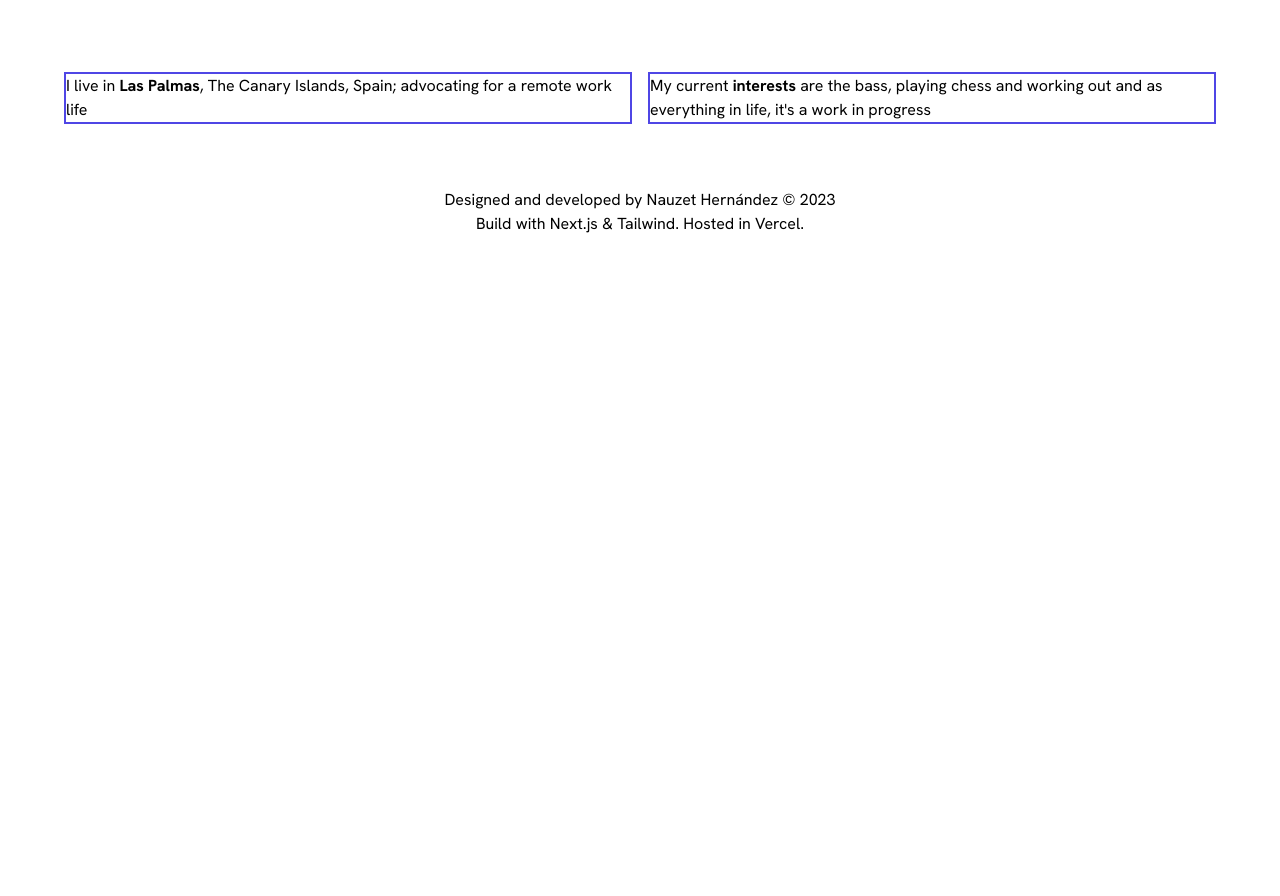
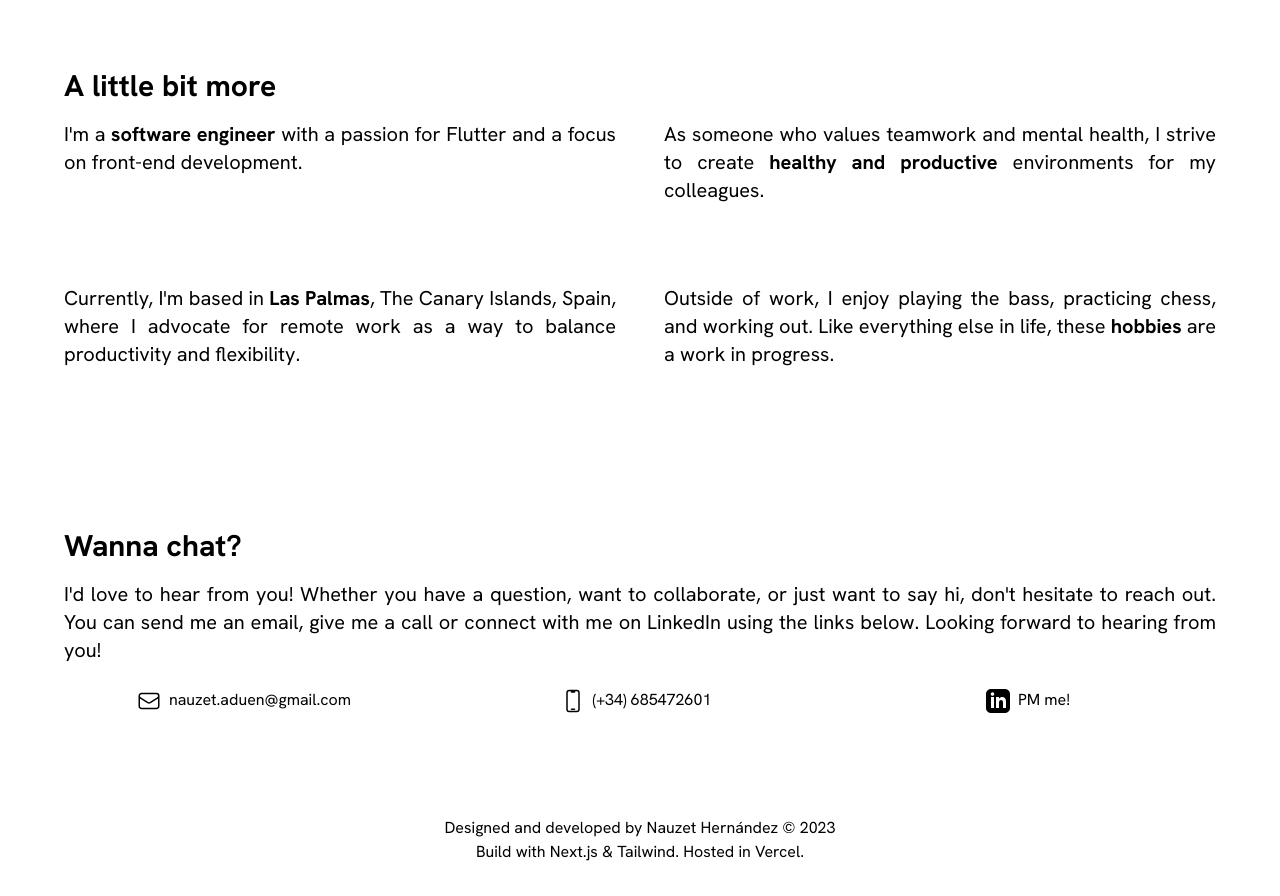
Before and after one commit to NauzetAduen/nauzet-blog, a Next.js app: page / in a window 1280 px wide. Shown: the part 400-1296 px from the top of the page. Before the commit the page ends 800 px from the top, so only its background shows below. Built offline with nearby package versions, Linux system fonts and the light colour scheme.

Commit message:
Improve landing, Adapt IconBlock to new landing

```diff
--- a/app/home/components/contactBlock.tsx
+++ b/app/home/components/contactBlock.tsx
@@ -1,11 +1,24 @@
 import IconBlock from "./iconBlock";
+import { EmailSvg, LinkedinSvg, PhoneSvg } from "./svg";
 
 export default function ContactBlock() {
   return (
-    <div className="bg-red-600">
-      <IconBlock iconPath="" content="a" />
-      <IconBlock iconPath="" content="b" />
-      <IconBlock iconPath="" content="c" />
+    <div className="grid grid-cols-3 gap-6 pt-4">
+      <IconBlock
+        svgComponent={EmailSvg}
+        text="nauzet.aduen@gmail.com"
+        url="mailto:nauzet.aduen@gmail.com"
+      />
+      <IconBlock
+        svgComponent={PhoneSvg}
+        text="(+34) 685472601"
+        url="tel:+34685472601"
+      />
+      <IconBlock
+        svgComponent={LinkedinSvg}
+        text="PM me!"
+        url="https://www.linkedin.com/in/nauzet-aduen-hern%C3%A1ndez-hern%C3%A1ndez-036b4118b/"
+      />
     </div>
   );
 }
--- a/app/home/components/iconBlock.tsx
+++ b/app/home/components/iconBlock.tsx
@@ -1,16 +1,21 @@
-import Image from "next/image";
+import Link from "next/link";
+import { useCallback } from "react";
+
 interface IconBlockParams {
-  iconPath: string;
-  content: string;
+  svgComponent: React.FunctionComponent<React.SVGProps<SVGSVGElement>>;
+  text: string;
+  url: string;
 }
 
 export default function IconBlock(props: IconBlockParams) {
-  const { iconPath, content } = props;
-  if (iconPath == "") return <></>;
+  const { svgComponent: SvgComponent, text, url } = props;
+
   return (
-    <div>
-      <Image src={`${iconPath}`} alt={`${iconPath}`} />
-      <p>{content}</p>
-    </div>
+    <Link href={url} rel="noopener noreferrer" target="_blank">
+      <div className=" text-center ">
+        <SvgComponent />
+        <p className="inline-block m-2">{text}</p>
+      </div>
+    </Link>
   );
 }
--- /dev/null
+++ b/app/home/components/svg.tsx
@@ -0,0 +1,60 @@
+const xmlns = "http://www.w3.org/2000/svg";
+const fill = "none";
+const size = "24";
+const viewBox = `0 0 ${size}  ${size}`;
+const strokeWidth = "1.5";
+const stroke = "currentColor";
+const className = "w-6 h-6 inline-block";
+const strokeLinecap = "round";
+const strokeLinejoin = "round";
+
+export function EmailSvg() {
+  return (
+    <svg
+      xmlns={xmlns}
+      fill={fill}
+      viewBox={viewBox}
+      strokeWidth={strokeWidth}
+      stroke={stroke}
+      className={className}
+    >
+      <path
+        strokeLinecap={strokeLinecap}
+        strokeLinejoin={strokeLinejoin}
+        d="M21.75 6.75v10.5a2.25 2.25 0 01-2.25 2.25h-15a2.25 2.25 0 01-2.25-2.25V6.75m19.5 0A2.25 2.25 0 0019.5 4.5h-15a2.25 2.25 0 00-2.25 2.25m19.5 0v.243a2.25 2.25 0 01-1.07 1.916l-7.5 4.615a2.25 2.25 0 01-2.36 0L3.32 8.91a2.25 2.25 0 01-1.07-1.916V6.75"
+      />
+    </svg>
+  );
+}
+
+export function PhoneSvg() {
+  return (
+    <svg
+      xmlns={xmlns}
+      fill={fill}
+      viewBox={viewBox}
+      strokeWidth={strokeWidth}
+      stroke={stroke}
+      className={className}
+    >
+      <path
+        strokeLinecap={strokeLinecap}
+        strokeLinejoin={strokeLinejoin}
+        d="M10.5 1.5H8.25A2.25 2.25 0 006 3.75v16.5a2.25 2.25 0 002.25 2.25h7.5A2.25 2.25 0 0018 20.25V3.75a2.25 2.25 0 00-2.25-2.25H13.5m-3 0V3h3V1.5m-3 0h3m-3 18.75h3"
+      />
+    </svg>
+  );
+}
+export function LinkedinSvg() {
+  return (
+    <svg
+      width={size}
+      height={size}
+      xmlns={xmlns}
+      viewBox={viewBox}
+      className={className}
+    >
+      <path d="M19 0h-14c-2.761 0-5 2.239-5 5v14c0 2.761 2.239 5 5 5h14c2.762 0 5-2.239 5-5v-14c0-2.761-2.238-5-5-5zm-11 19h-3v-11h3v11zm-1.5-12.268c-.966 0-1.75-.79-1.75-1.764s.784-1.764 1.75-1.764 1.75.79 1.75 1.764-.783 1.764-1.75 1.764zm13.5 12.268h-3v-5.604c0-3.368-4-3.113-4 0v5.604h-3v-11h3v1.765c1.396-2.586 7-2.777 7 2.476v6.759z" />
+    </svg>
+  );
+}
--- a/app/home/components/textBlock.tsx
+++ b/app/home/components/textBlock.tsx
@@ -7,7 +7,7 @@ export default function TextBlock(props: TextBlockParams) {
   const { text, highlightedText } = props;
   const parts = text.split(highlightedText);
   return (
-    <span className="my-8 border-solid border-2 border-indigo-600 ">
+    <span className="mb-8 text-xl text-justify">
       {parts[0]}
       <span className="font-bold bg-gradient-to-tl from-cyan-500 to-red-800 bg-invisible0 bg-no-repeat bg-left-bottom hover:bg-visible3 ease duration-300">
         {highlightedText}
--- a/app/page.tsx
+++ b/app/page.tsx
@@ -8,26 +8,42 @@ export default function Home() {
       <h2 className="italic text-lg text-gray-500">
         Software engineer and Flutter enthusiast
       </h2>
-      <p className="text-2xl py-8">I tell jokes and code for a living</p>
-      <div className="grid grid-cols-2 gap-4">
+      <p className="text-2xl py-16 text-justify">
+        Welcome! My name is Nauzet Hernández, and I enjoy combining humor and
+        programming to create innovative solutions. I'm glad you're here, and I
+        hope you enjoy browsing my site.
+      </p>
+      <section className="py-16">
+        <h3 className="font-bold text-3xl pb-4">A little bit more</h3>
+        <div className="grid grid-cols-2 gap-12">
           <TextBlock
-          text="I'm Nauzet, a software engineer and a Flutter enthusiast who loves the front side of things"
-          highlightedText="Nauzet"
+            text="I'm a software engineer with a passion for Flutter and a focus on front-end development."
+            highlightedText="software engineer"
           />
           <TextBlock
-          text="Aspiring to build a healty and productive enviroment with my teams. Persons over company, you say?"
-          highlightedText="healty and productive"
+            text="As someone who values teamwork and mental health, I strive to create healthy and productive environments for my colleagues."
+            highlightedText="healthy and productive"
           />
           <TextBlock
-          text="I live in Las Palmas, The Canary Islands, Spain; advocating for a remote work life"
+            text="Currently, I'm based in Las Palmas, The Canary Islands, Spain, where I advocate for remote work as a way to balance productivity and flexibility."
             highlightedText="Las Palmas"
           />
           <TextBlock
-          text="My current interests are the bass, playing chess and working out and as everything in life, it's a work in progress"
-          highlightedText="interests"
+            text="Outside of work, I enjoy playing the bass, practicing chess, and working out. Like everything else in life, these hobbies are a work in progress."
+            highlightedText="hobbies"
           />
         </div>
+      </section>
+      <section className="py-16">
+        <h3 className="font-bold text-3xl pb-4">Wanna chat?</h3>
+        <p className="text-xl text-justify">
+          I'd love to hear from you! Whether you have a question, want to
+          collaborate, or just want to say hi, don't hesitate to reach out. You
+          can send me an email, give me a call or connect with me on LinkedIn
+          using the links below. Looking forward to hearing from you!
+        </p>
         <ContactBlock />
+      </section>
     </div>
   );
 }
```
Also changed, not shown: app/utils/fonts.js (line endings or trailing spaces). Lines whose indentation alone changed are shown as unchanged.
